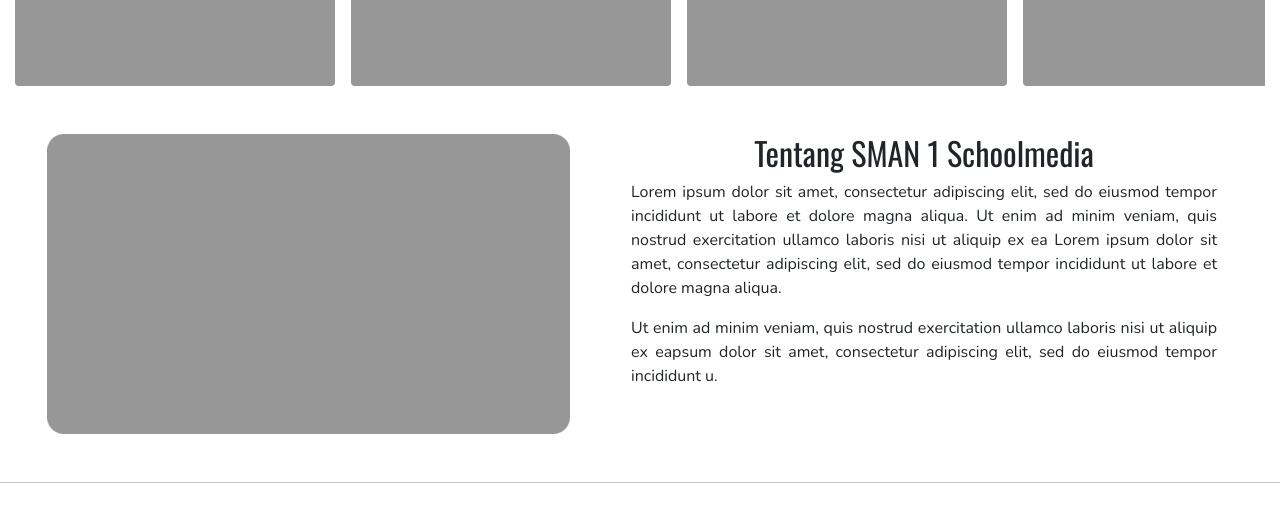
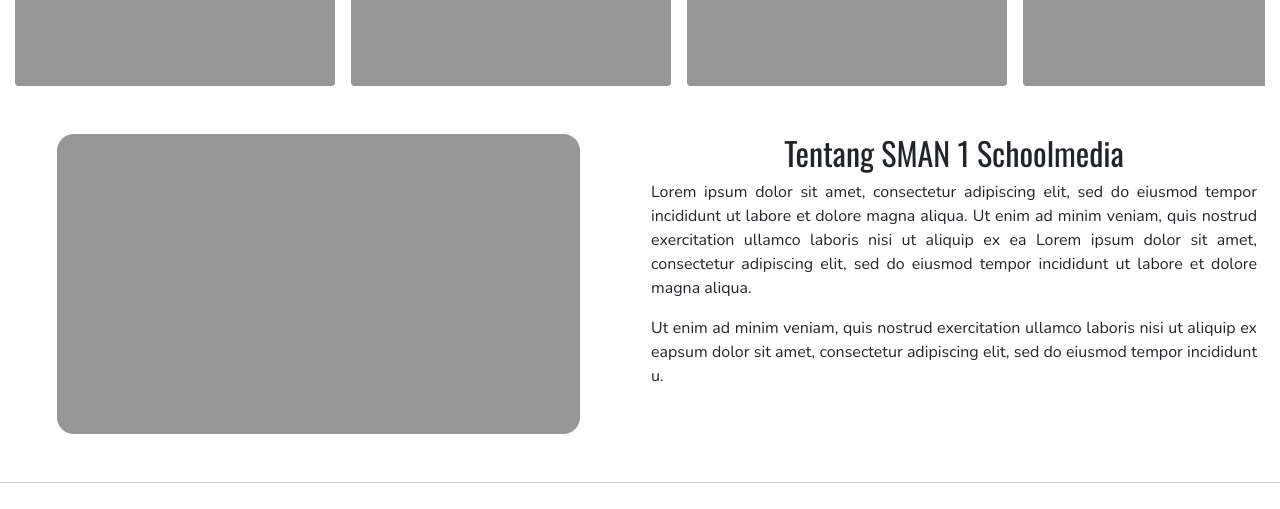
Before and after one commit to arifnugrahaa/arifnugrahaa.github.io, a plain HTML site: page index.html in a window 1280 px wide. Shown: the part 2920-3429 px from the top of the page. Drawn offline with nearby package versions, Linux system fonts and the light colour scheme.

Commit message:
update index

```diff
--- a/index.html
+++ b/index.html
@@ -406,7 +406,7 @@
             <div class="col-md text-center foto-tentang">
                 <img src="asset/img/dummy1.png" alt="" class="rounded">
             </div>
-            <div class="col-md mr-md-5 konten-tentang">
+            <div class="col-md mr-md-2 konten-tentang">
                 <h2 class="text-center tentang">Tentang SMAN 1 Schoolmedia</h2>
                 <p class="text-justify isi-tentang">
                     Lorem ipsum dolor sit amet, consectetur adipiscing
```
